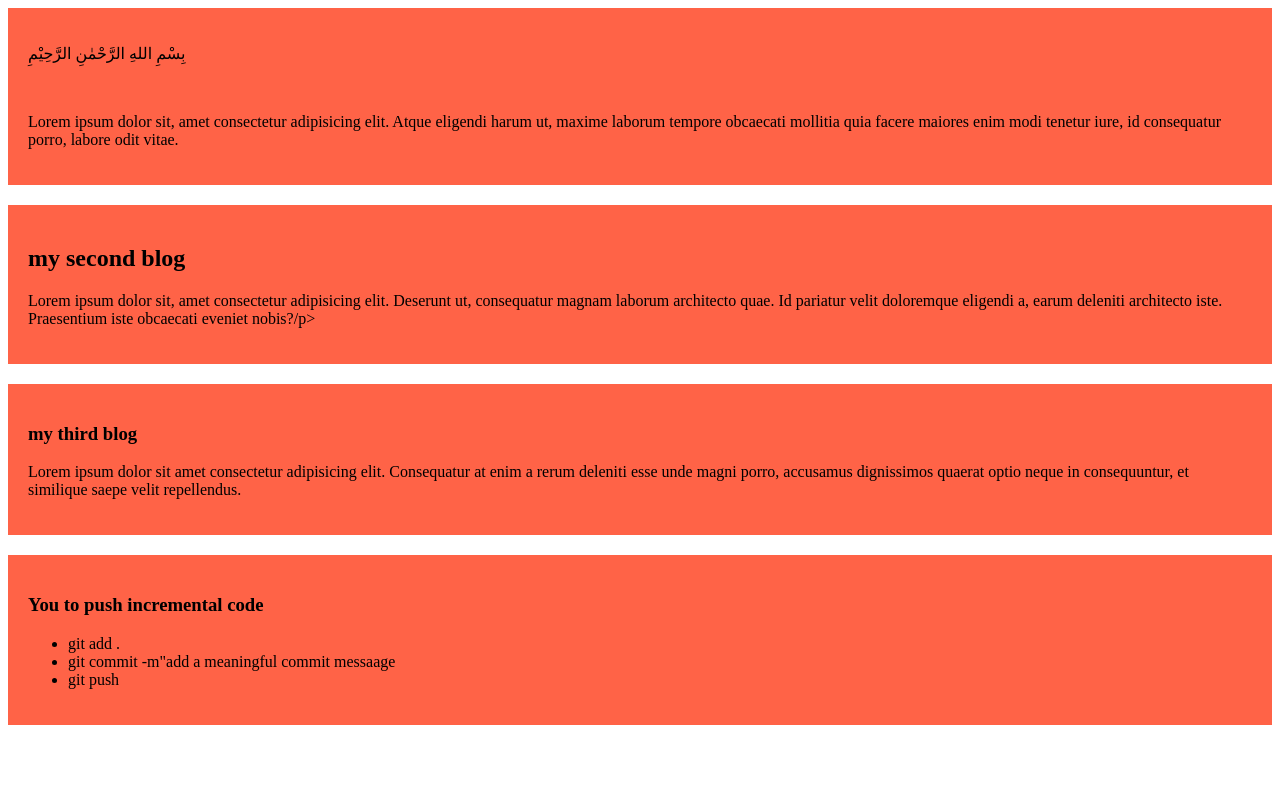
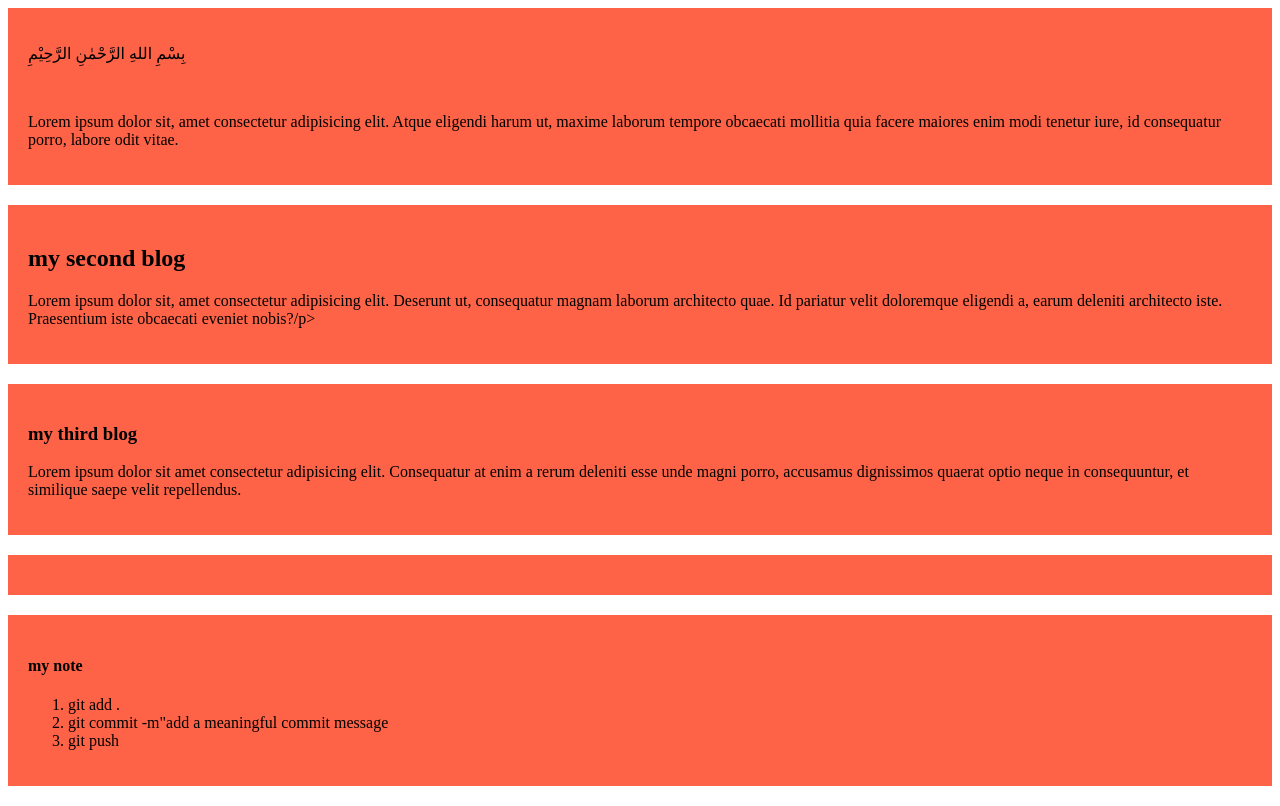
Before and after one commit to infan11/my-first-github-repo, a plain HTML site: page index.html in a window 1280 px wide. Drawn offline with Linux system fonts and the light colour scheme.

Commit message:
added a list to push code

```diff
--- a/index.html
+++ b/index.html
@@ -20,13 +20,21 @@
       <p>Lorem ipsum dolor sit amet consectetur adipisicing elit. Consequatur at enim a rerum deleniti esse unde magni porro, accusamus dignissimos quaerat optio neque in consequuntur, et similique saepe velit repellendus.</p>
     </div>
     <div>
-        <h3>You to push incremental code</h3>
+        <!-- <h3>You to push incremental code</h3>
         <ul>
             <li>git add .</li>
-            <li>git  commit -m"add a meaningful commit messaage</li>
+            <li>git  commit -m"add a meaningful commit message</li>
             <li>git push</li>
 
-        </ul>
+        </ul> -->
+    </div>
+    <div>
+        <h4>my note</h4>
+        <ol>
+            <li>git add .</li>
+            <li>git commit -m"add a meaningful commit message </li>
+            <li>git push</li>
+        </ol>
     </div>
 </body>
 </html>
```
